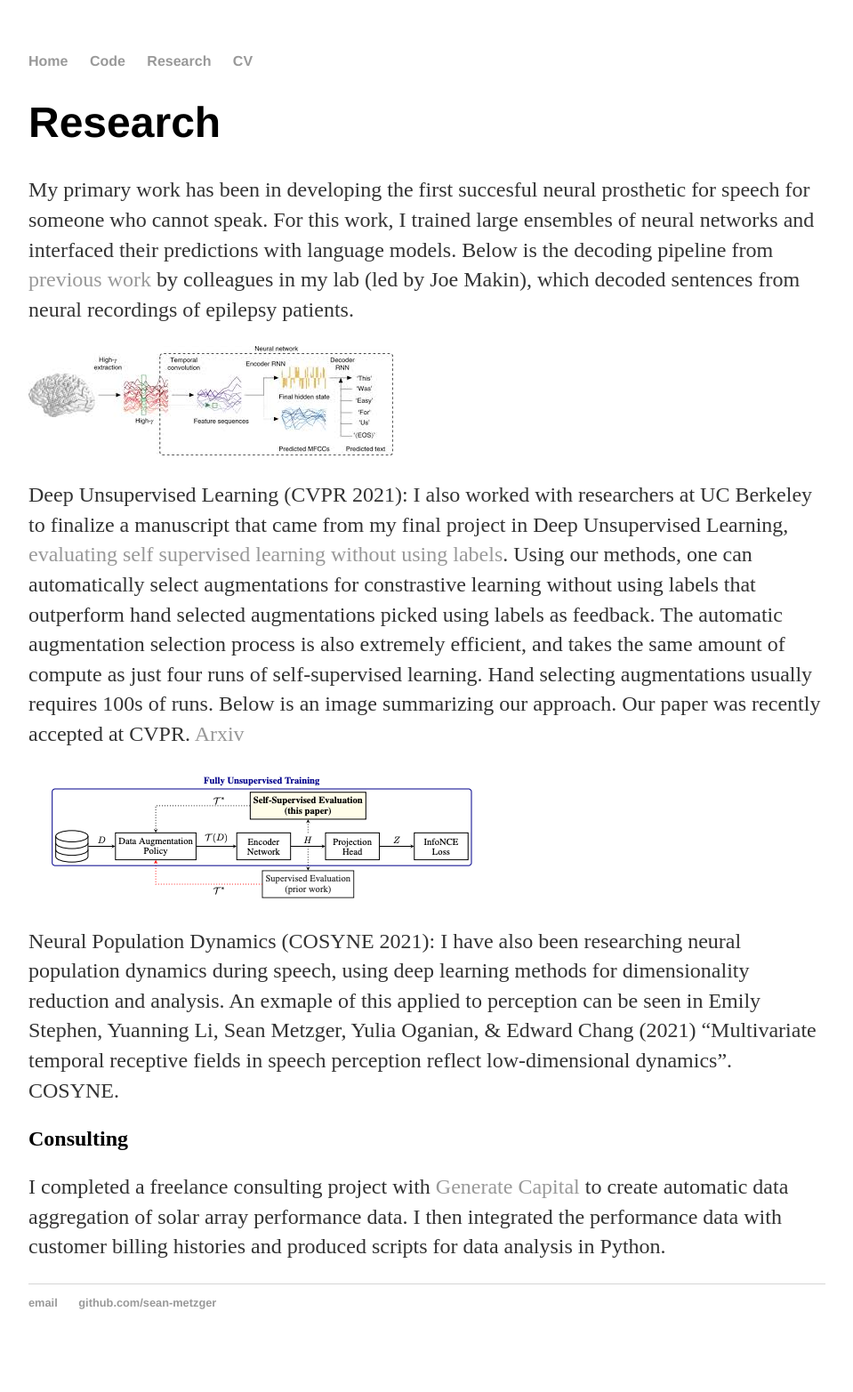
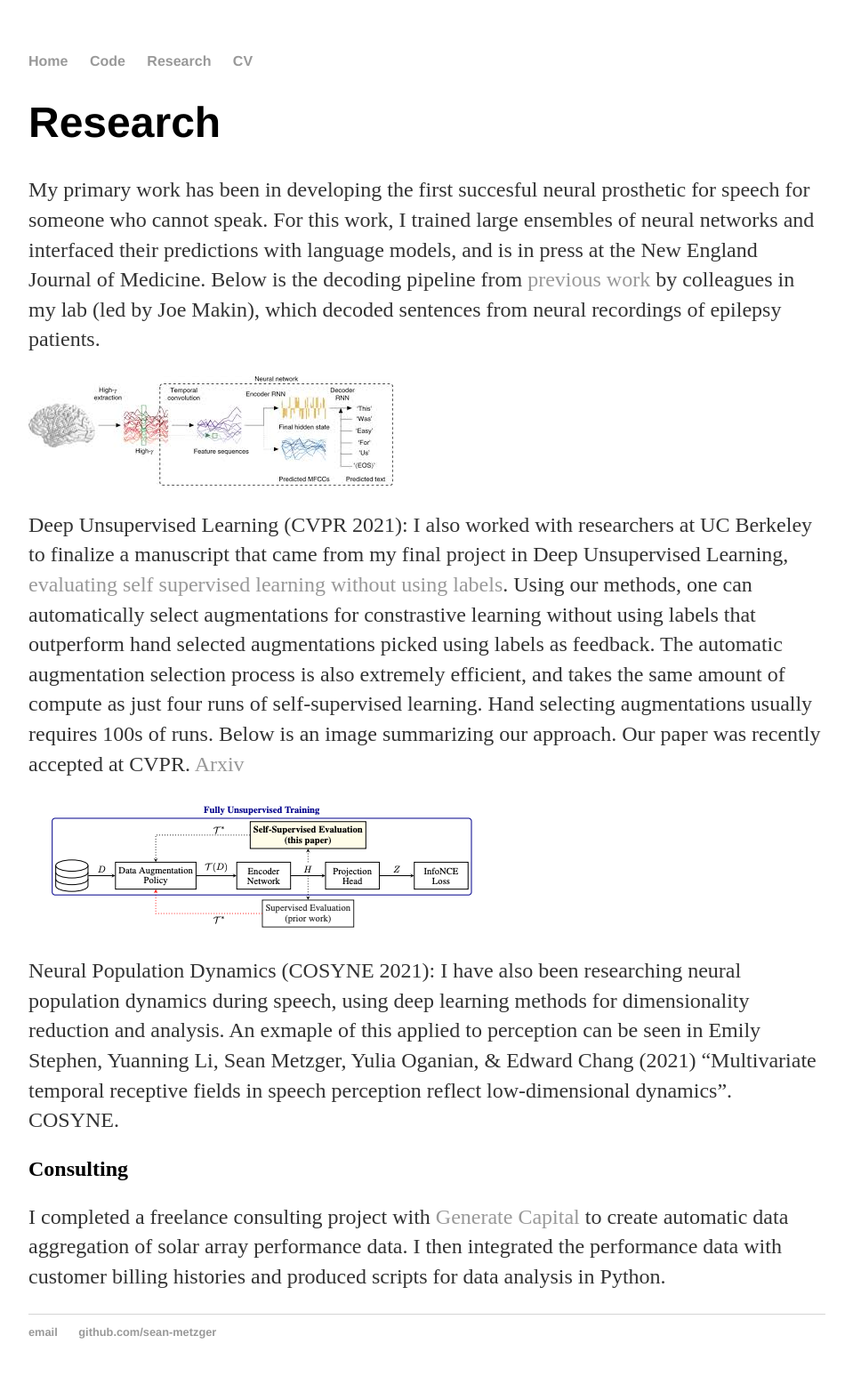
Before and after one commit to sean-metzger/sean-metzger.github.io, a Jekyll site: the page built from research/index.html, in a window 1280 px wide. Shown: the whole page at 89% size, without its empty margins (160-1119 px from the left). Built offline with Jekyll 4.4.1, drawn with Linux system fonts in a browser that asks for light colours; before the commit the page ends 1532 px from its top, so only the background shows below that.

Commit message:
Update index.html

```diff
--- a/research/index.html
+++ b/research/index.html
@@ -5,7 +5,7 @@
 
 <div class="blurb">
 	<h1>Research</h1>
-		<p> My primary work has been in developing the first succesful neural prosthetic for speech for someone who cannot speak. For this work, I trained large ensembles of neural networks and interfaced their predictions with language models. Below is the decoding pipeline from <a href="https://www.nature.com/articles/s41593-020-0608-8">previous work</a> by colleagues in my lab (led by Joe Makin), which decoded sentences from neural recordings of epilepsy patients.</p>
+		<p> My primary work has been in developing the first succesful neural prosthetic for speech for someone who cannot speak. For this work, I trained large ensembles of neural networks and interfaced their predictions with language models, and is in press at the New England Journal of Medicine. Below is the decoding pipeline from <a href="https://www.nature.com/articles/s41593-020-0608-8">previous work</a> by colleagues in my lab (led by Joe Makin), which decoded sentences from neural recordings of epilepsy patients.</p>
 		<img src="/images/joepaper.jpeg" alt="hi" class="inline"/>
 		<p> Deep Unsupervised Learning (CVPR 2021): I also worked with researchers at UC Berkeley to finalize a manuscript that came from my final project in Deep Unsupervised Learning, <a href="https://arxiv.org/pdf/2009.07724.pdf">evaluating self supervised learning without using labels</a>. Using our methods, one can automatically select augmentations for constrastive learning without using labels that outperform hand selected augmentations picked using labels as feedback. The automatic augmentation selection process is also extremely efficient, and takes the same amount of compute as just four runs of self-supervised learning. Hand selecting augmentations usually requires 100s of runs. Below is an image summarizing our approach. Our paper was recently accepted at CVPR. <a href="https://arxiv.org/pdf/2009.07724.pdf">Arxiv</a> </p>
 		<img src="/images/paperfig1.png" alt="hi" class="inline"/>
```
